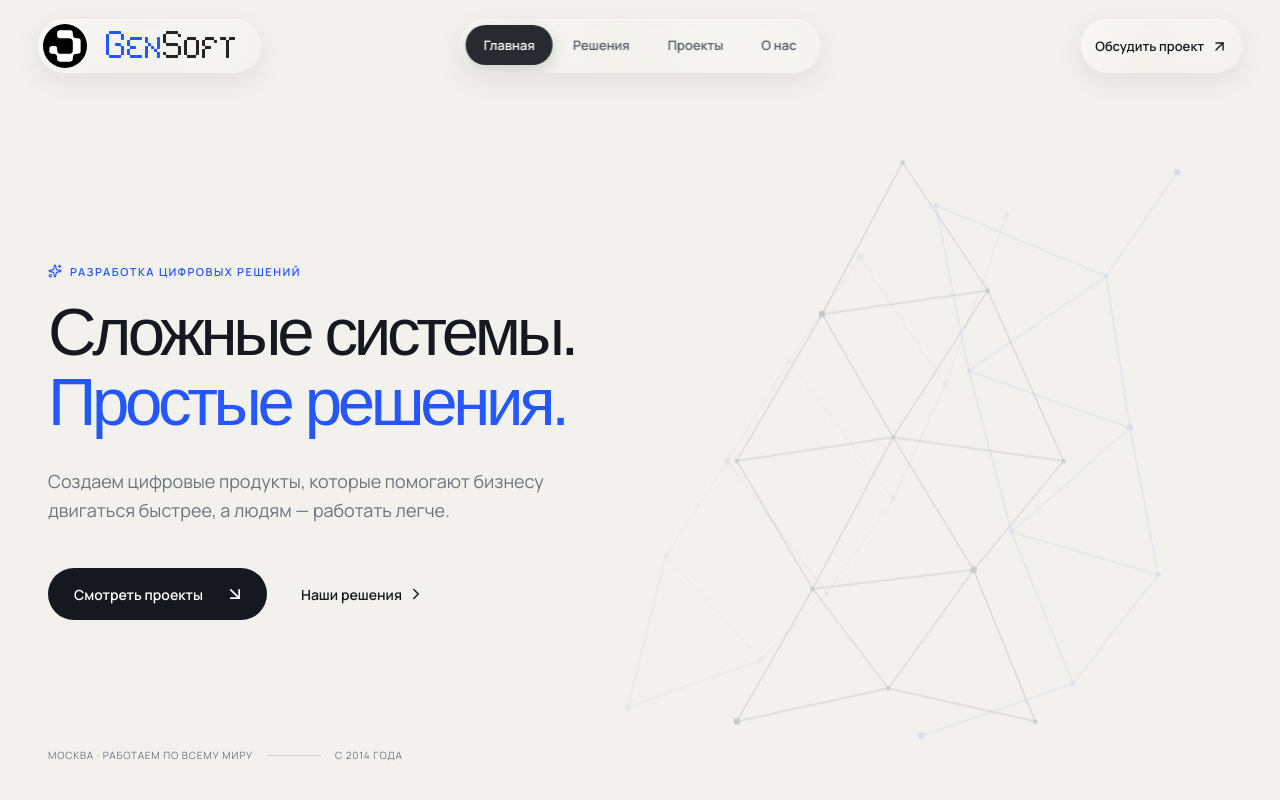
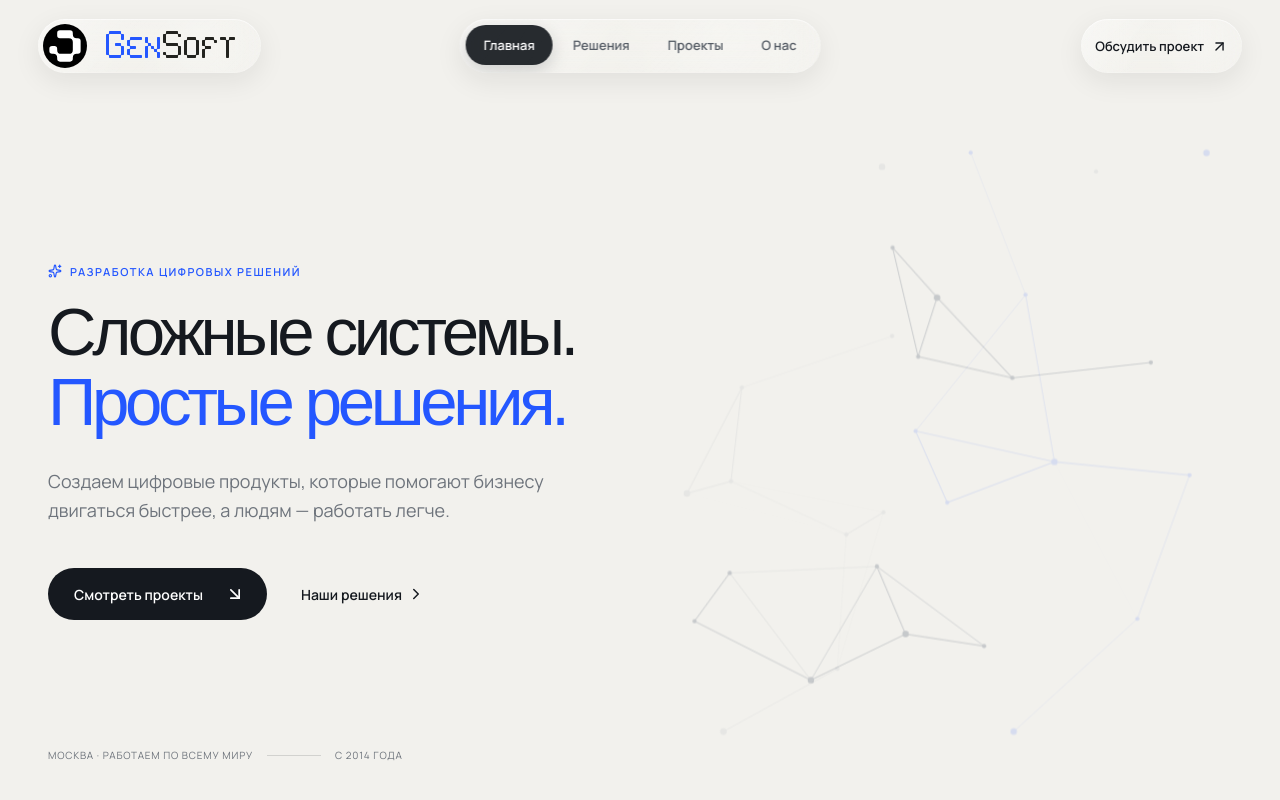
Before and after one commit to gensoft-moscow/gensite, a React (Vite) app: page / in a window 1280 px wide. Shown: the top 800 px of the page. Built offline with nearby package versions, Linux system fonts and the light colour scheme; a web font is replaced by a local one.

Commit message:
ADDDED: new graph.

```diff
--- /dev/null
+++ b/src/components/DynamicHeroGraph.css
@@ -0,0 +1,29 @@
+.dynamic-graph-field { position: relative; }
+.dynamic-hero-graph { height: 100%; inset: 0; overflow: visible; position: absolute; width: 100%; }
+.dynamic-graph-layer { color: #45608e; }
+.dynamic-graph-back { color: #69768a; opacity: .09; }
+.dynamic-graph-middle { color: #2457ff; opacity: .13; }
+.dynamic-graph-front { color: #34435a; opacity: .23; }
+.dynamic-graph-edges line {
+  stroke: currentColor;
+  stroke-linecap: round;
+  stroke-width: 1;
+  transition: opacity .7s ease;
+}
+.dynamic-graph-nodes circle {
+  animation: dynamicNodeIn 1s cubic-bezier(.16,1,.3,1) both;
+  animation-delay: var(--node-delay);
+  fill: currentColor;
+  transform-box: fill-box;
+  transform-origin: center;
+}
+.legacy-hero-graph { display: none; }
+
+@keyframes dynamicNodeIn {
+  from { opacity: 0; transform: translateY(75px); }
+  to { opacity: 1; transform: translateY(0); }
+}
+
+@media (prefers-reduced-motion: reduce) {
+  .dynamic-graph-edges line { transition: none; }
+}
--- /dev/null
+++ b/src/components/DynamicHeroGraph.jsx
@@ -0,0 +1,186 @@
+import { useEffect, useMemo, useRef } from 'react'
+
+const WIDTH = 680
+const HEIGHT = 660
+
+const layerConfigs = [
+  {
+    className: 'dynamic-graph-back',
+    maxDistance: 180,
+    speed: 0.009,
+    nodes: [[70, 620], [190, 555], [95, 440], [265, 475], [155, 335], [330, 375], [225, 225], [385, 260], [300, 125], [455, 70]],
+  },
+  {
+    className: 'dynamic-graph-middle',
+    maxDistance: 205,
+    speed: 0.011,
+    nodes: [[345, 645], [515, 585], [610, 465], [450, 415], [580, 300], [405, 245], [550, 145], [370, 70], [625, 35]],
+  },
+  {
+    className: 'dynamic-graph-front',
+    maxDistance: 190,
+    speed: 0.013,
+    nodes: [[150, 625], [310, 585], [475, 620], [230, 480], [405, 455], [150, 345], [320, 315], [505, 340], [245, 190], [425, 165], [335, 30]],
+  },
+]
+
+function getPairs(length) {
+  const pairs = []
+
+  for (let start = 0; start < length; start += 1) {
+    for (let end = start + 1; end < length; end += 1) {
+      pairs.push([start, end])
+    }
+  }
+
+  return pairs
+}
+
+function createPoints(config, layerIndex) {
+  return config.nodes.map(([x, y], index) => {
+    const angle = (index * 2.17) + (layerIndex * 1.31)
+
+    return {
+      x,
+      y,
+      vx: Math.cos(angle) * config.speed,
+      vy: Math.sin(angle) * config.speed,
+      phaseX: index * 0.73 + layerIndex,
+      phaseY: index * 1.13 + layerIndex * 0.6,
+    }
+  })
+}
+
+function DynamicHeroGraph() {
+  const svgRef = useRef(null)
+  const nodeRefs = useRef([])
+  const edgeRefs = useRef([])
+  const pairsByLayer = useMemo(
+    () => layerConfigs.map((config) => getPairs(config.nodes.length)),
+    [],
+  )
+
+  useEffect(() => {
+    const svg = svgRef.current
+    if (!svg) return undefined
+
+    const reduceMotion = window.matchMedia('(prefers-reduced-motion: reduce)').matches
+    const pointsByLayer = layerConfigs.map(createPoints)
+    let animationFrame
+    let previousTime = performance.now()
+
+    const render = (time) => {
+      const delta = Math.min(time - previousTime, 32)
+      previousTime = time
+
+      pointsByLayer.forEach((points, layerIndex) => {
+        const config = layerConfigs[layerIndex]
+        const nodeElements = nodeRefs.current[layerIndex]
+        const edgeElements = edgeRefs.current[layerIndex]
+
+        points.forEach((point, pointIndex) => {
+          if (!reduceMotion) {
+            const noiseX = Math.sin(time * 0.00019 + point.phaseX) * 0.000018
+            const noiseY = Math.cos(time * 0.00017 + point.phaseY) * 0.000018
+            point.vx += noiseX * delta
+            point.vy += noiseY * delta
+
+            const velocity = Math.hypot(point.vx, point.vy)
+            const maxVelocity = config.speed * 1.55
+            if (velocity > maxVelocity) {
+              point.vx = (point.vx / velocity) * maxVelocity
+              point.vy = (point.vy / velocity) * maxVelocity
+            }
+
+            point.x += point.vx * delta
+            point.y += point.vy * delta
+
+            const margin = 24
+            if (point.x < margin || point.x > WIDTH - margin) {
+              point.vx *= -1
+              point.x = Math.max(margin, Math.min(WIDTH - margin, point.x))
+            }
+            if (point.y < margin || point.y > HEIGHT - margin) {
+              point.vy *= -1
+              point.y = Math.max(margin, Math.min(HEIGHT - margin, point.y))
+            }
+          }
+
+          const node = nodeElements?.[pointIndex]
+          node?.setAttribute('cx', point.x.toFixed(2))
+          node?.setAttribute('cy', point.y.toFixed(2))
+        })
+
+        pairsByLayer[layerIndex].forEach(([startIndex, endIndex], edgeIndex) => {
+          const start = points[startIndex]
+          const end = points[endIndex]
+          const edge = edgeElements?.[edgeIndex]
+          if (!edge) return
+
+          const distance = Math.hypot(end.x - start.x, end.y - start.y)
+          const fadeStart = config.maxDistance * 0.68
+          const opacity = Math.max(
+            0,
+            Math.min(1, (config.maxDistance - distance) / (config.maxDistance - fadeStart)),
+          )
+
+          edge.setAttribute('x1', start.x.toFixed(2))
+          edge.setAttribute('y1', start.y.toFixed(2))
+          edge.setAttribute('x2', end.x.toFixed(2))
+          edge.setAttribute('y2', end.y.toFixed(2))
+          edge.style.opacity = opacity.toFixed(3)
+        })
+      })
+
+      if (!reduceMotion) animationFrame = window.requestAnimationFrame(render)
+    }
+
+    render(previousTime)
+
+    return () => window.cancelAnimationFrame(animationFrame)
+  }, [pairsByLayer])
+
+  return (
+    <div className="graph-field dynamic-graph-field" aria-hidden="true">
+      <svg
+        className="dynamic-hero-graph"
+        ref={svgRef}
+        viewBox={`0 0 ${WIDTH} ${HEIGHT}`}
+        role="presentation"
+      >
+        {layerConfigs.map((config, layerIndex) => (
+          <g className={`dynamic-graph-layer ${config.className}`} key={config.className}>
+            <g className="dynamic-graph-edges">
+              {pairsByLayer[layerIndex].map(([startIndex, endIndex], edgeIndex) => (
+                <line
+                  key={`${startIndex}-${endIndex}`}
+                  ref={(element) => {
+                    if (!edgeRefs.current[layerIndex]) edgeRefs.current[layerIndex] = []
+                    edgeRefs.current[layerIndex][edgeIndex] = element
+                  }}
+                />
+              ))}
+            </g>
+            <g className="dynamic-graph-nodes">
+              {config.nodes.map(([x, y], nodeIndex) => (
+                <circle
+                  key={nodeIndex}
+                  ref={(element) => {
+                    if (!nodeRefs.current[layerIndex]) nodeRefs.current[layerIndex] = []
+                    nodeRefs.current[layerIndex][nodeIndex] = element
+                  }}
+                  cx={x}
+                  cy={y}
+                  r={nodeIndex % 4 === 0 ? 3.4 : 2.2}
+                  style={{ '--node-delay': `${layerIndex * 0.18 + nodeIndex * 0.065}s` }}
+                />
+              ))}
+            </g>
+          </g>
+        ))}
+      </svg>
+    </div>
+  )
+}
+
+export default DynamicHeroGraph
--- a/src/sections/Home.jsx
+++ b/src/sections/Home.jsx
@@ -1,5 +1,6 @@
 import { useLayoutEffect, useRef } from 'react'
 import { ArrowDownRight, ChevronRight, Sparkles } from 'lucide-react'
+import DynamicHeroGraph from '../components/DynamicHeroGraph'
 import HeroGraph from '../components/HeroGraph'
 import { sectionVisibility } from '../config/sectionVisibility'
 import Cases from './Cases'
@@ -66,7 +67,10 @@ function Home({ setActiveTab }) {
           </div>
         </div>
         <div className="hero-visual">
-          <HeroGraph />
+          <div className="legacy-hero-graph">
+            <HeroGraph />
+          </div>
+          <DynamicHeroGraph />
         </div>
         <div className="hero-footnote">
           <span>Москва · Работаем по всему миру</span>
--- a/src/styles.css
+++ b/src/styles.css
@@ -2,6 +2,7 @@
 @import './components/Header.css';
 @import './components/Footer.css';
 @import './components/HeroGraph.css';
+@import './components/DynamicHeroGraph.css';
 @import './sections/Home.css';
 @import './sections/Services.css';
 @import './sections/Technologies.css';
```
Also changed, not shown: 1 other file (tests, documents, lock files or other folders).
